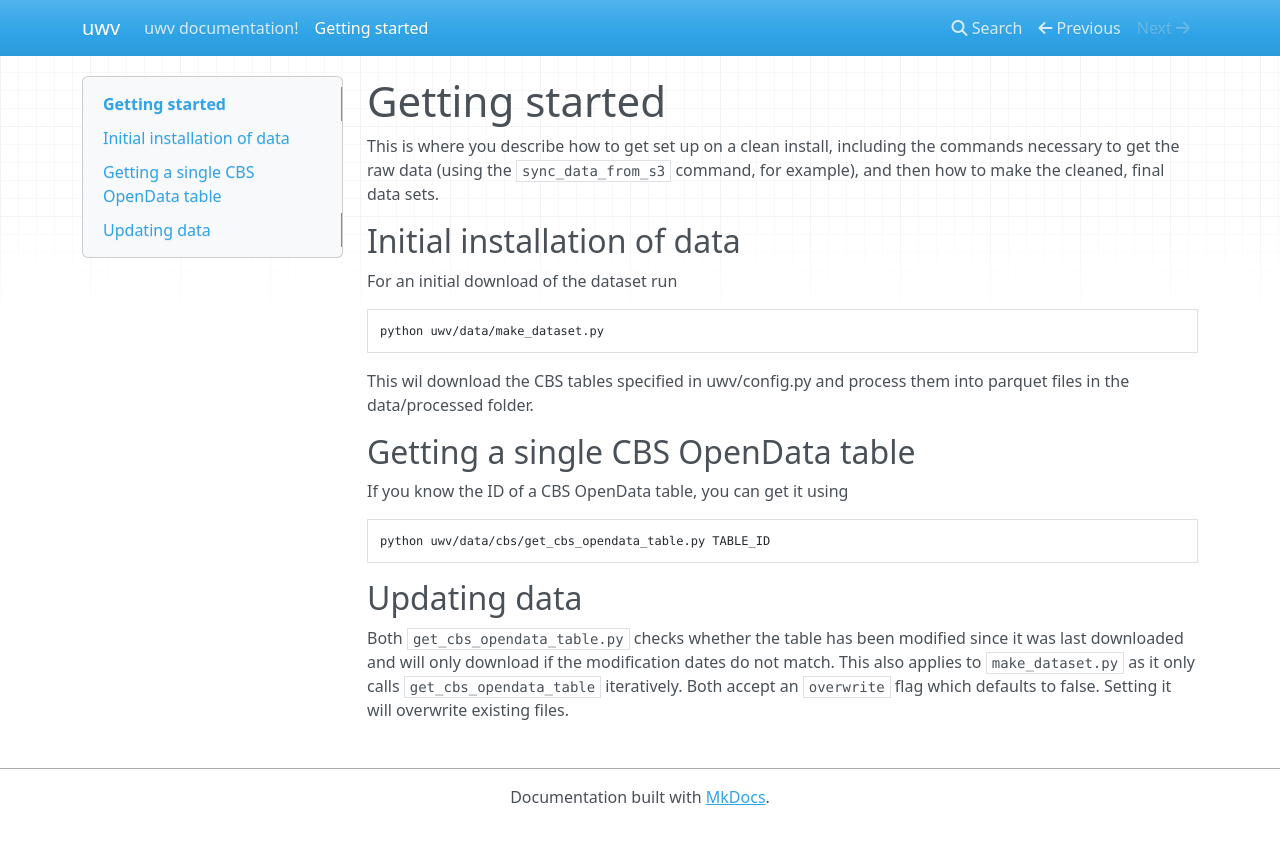
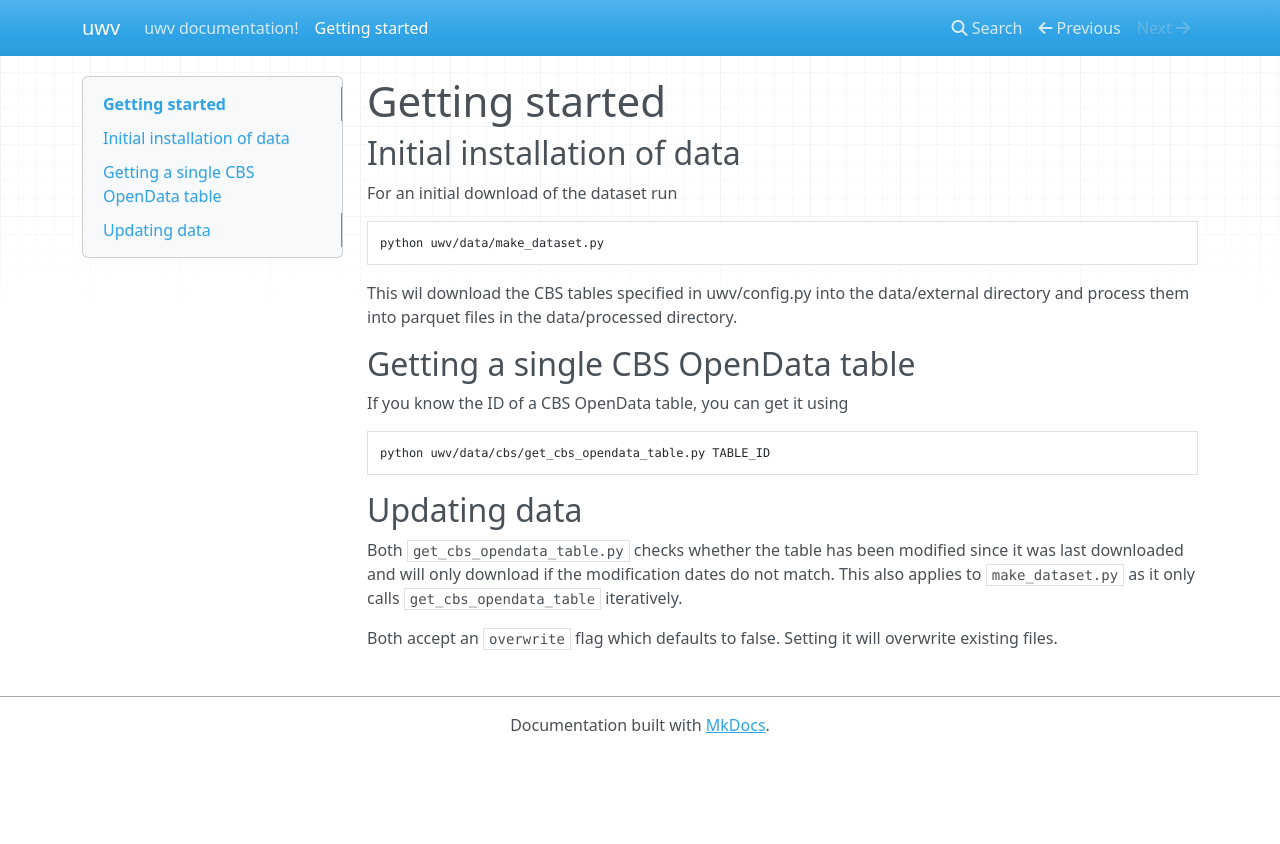
Before and after one commit to evdhout/uwv, an MkDocs documentation site: the page built from docs/docs/getting-started.md, in a window 1280 px wide. Shown: the top 844 px of the page. Built offline with MkDocs 1.6.1, drawn with Linux system fonts in a browser that asks for light colours; nearby versions of some CDN libraries.

Commit message:
Update documentation for creating data

````diff
--- a/docs/docs/getting-started.md
+++ b/docs/docs/getting-started.md
@@ -1,10 +1,5 @@
 Getting started
 ===============
-
-This is where you describe how to get set up on a clean install, including the
-commands necessary to get the raw data (using the `sync_data_from_s3` command,
-for example), and then how to make the cleaned, final data sets.
-
 
 ## Initial installation of data
 
@@ -14,8 +9,8 @@ For an initial download of the dataset run
 python uwv/data/make_dataset.py
 ```
 
-This wil download the CBS tables specified in uwv/config.py and process them
-into parquet files in the data/processed folder.
+This wil download the CBS tables specified in uwv/config.py into the data/external directory
+and process them into parquet files in the data/processed directory.
 
 ## Getting a single CBS OpenData table
 
@@ -30,4 +25,5 @@ python uwv/data/cbs/get_cbs_opendata_table.py TABLE_ID
 Both `get_cbs_opendata_table.py` checks whether the table has been modified since
 it was last downloaded and will only download if the modification dates do not match.
 This also applies to `make_dataset.py` as it only calls `get_cbs_opendata_table` iteratively.
+
 Both accept an `overwrite` flag which defaults to false. Setting it will overwrite existing files.
````
